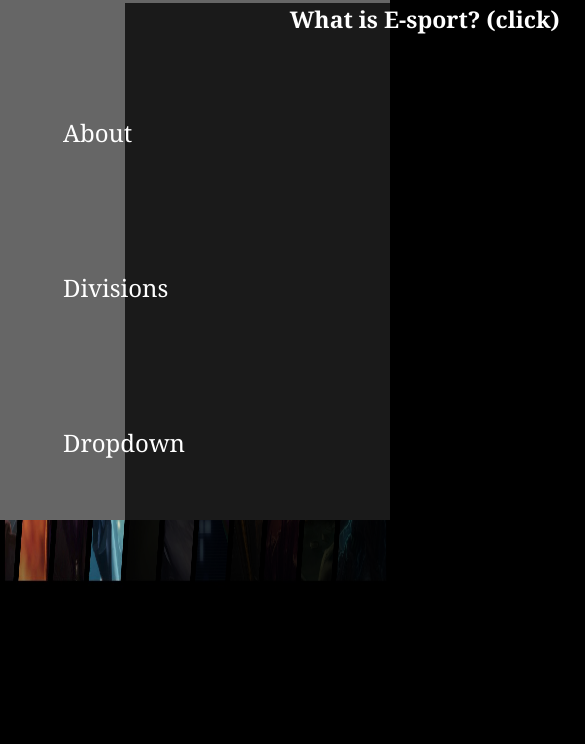
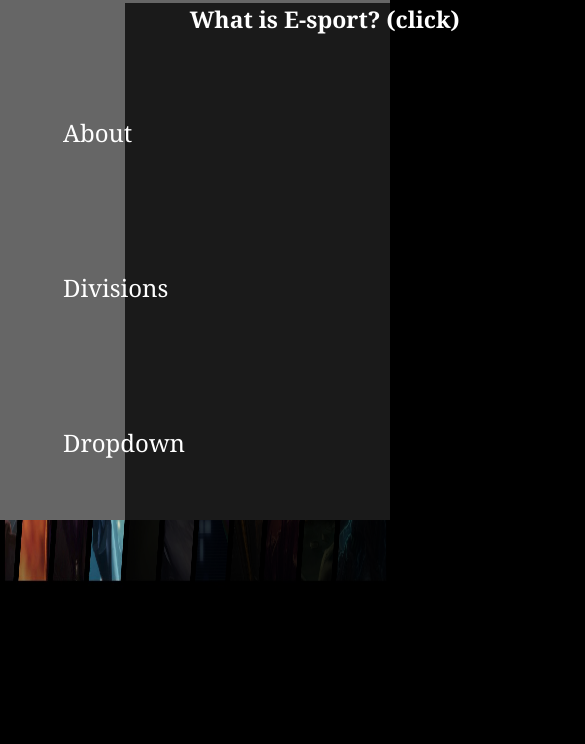
Before and after one commit to Artur123123/Artur123123.github.io, a plain HTML site: page Slutprojekt/whatisesport.html in a window 390 px wide. Shown: the part 100-844 px from the top of the page, 585 px wide, since content can reach past the window. Drawn offline with nearby package versions, Linux system fonts and the light colour scheme.

Commit message:
Update sistaprojectjau.css

```diff
--- a/Slutprojekt/sistaprojectjau.css
+++ b/Slutprojekt/sistaprojectjau.css
@@ -419,8 +419,8 @@ font-size:24px;
 
 article#home{
 background-color:rgba(0,0,0,0.75);
-width:600px;
-height:1000px;
+width:400px;
+height:800px;
 margin-right:0;
 font-family:Georgia, "Times New Roman", Times, serif;
 
```
